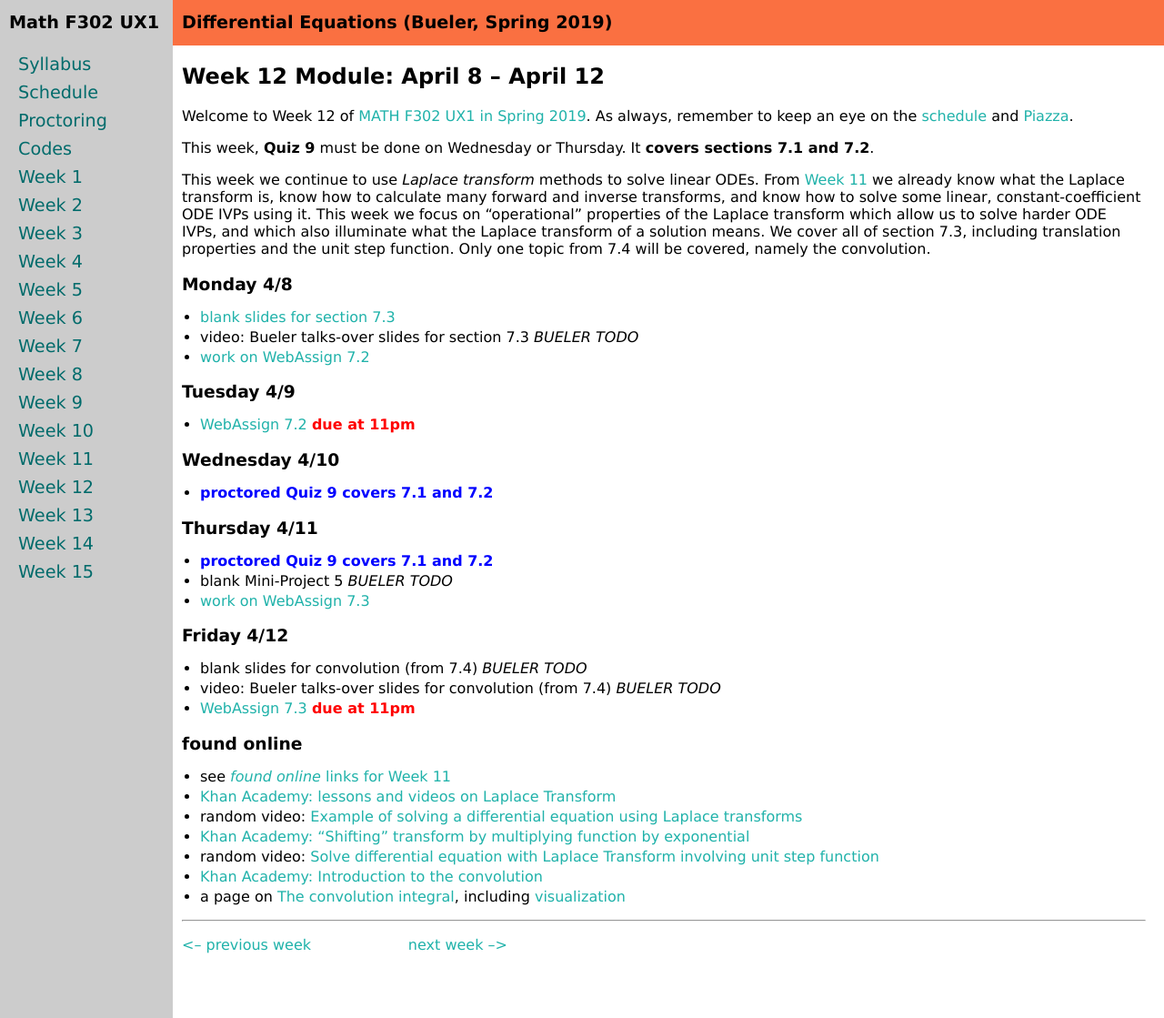
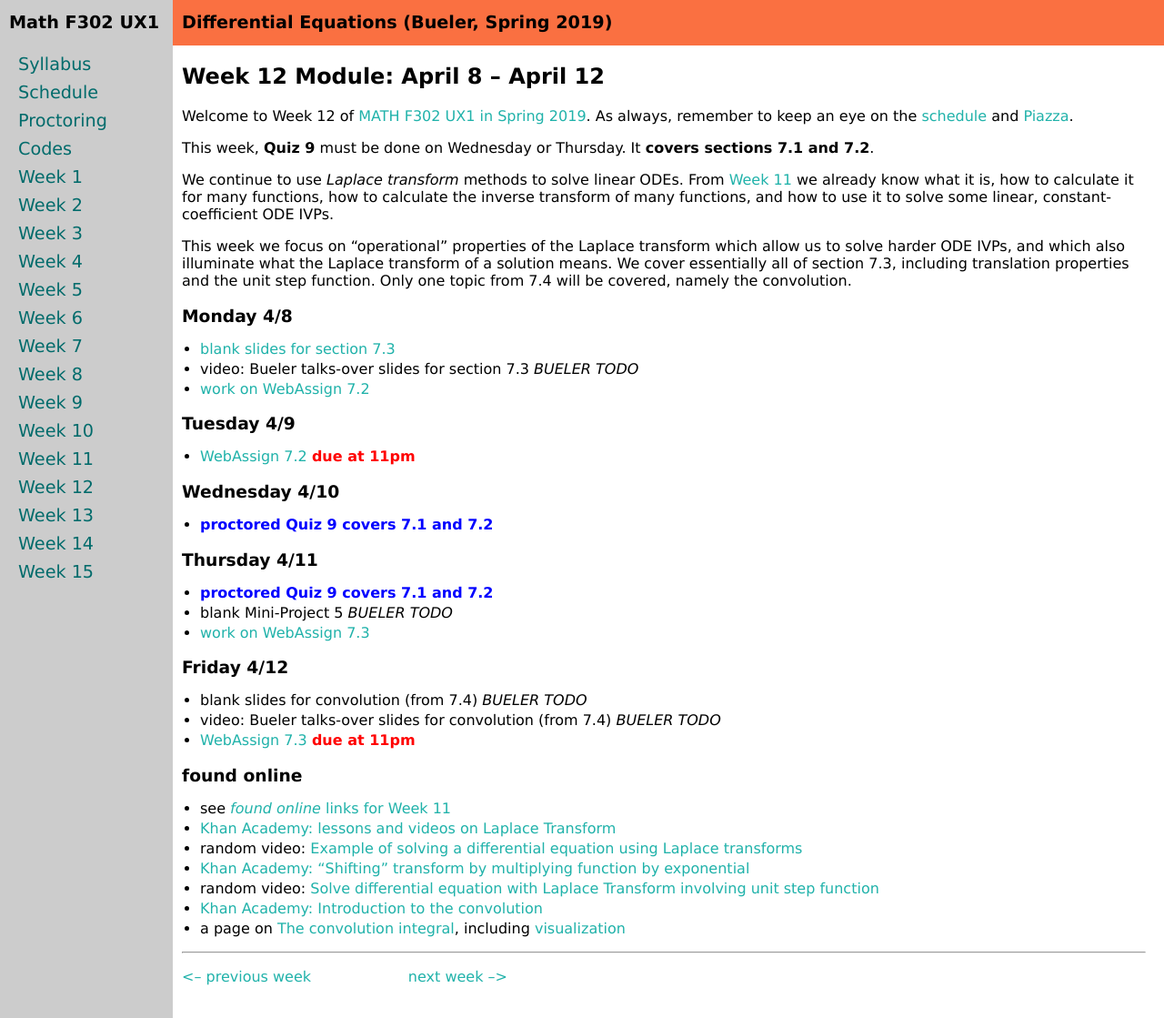
Before and after one commit to bueler/math302, a Jekyll site: the page built from week12.md, in a window 1280 px wide and 1119 px high. Shown: the whole window at 91% size. Built offline with Jekyll 4.4.1, drawn with Linux system fonts in a browser that asks for light colours.

Commit message:
minor wording update

```diff
--- a/week12.md
+++ b/week12.md
@@ -9,7 +9,9 @@ Welcome to Week 12 of [MATH F302 UX1 in Spring 2019](index.html).  As always, re
 
 This week, **Quiz 9** must be done on Wednesday or Thursday.  It **covers sections 7.1 and 7.2**.
 
-This week we continue to use _Laplace transform_ methods to solve linear ODEs.  From [Week 11](week11) we already know what the Laplace transform is, know how to calculate many forward and inverse transforms, and know how to solve some linear, constant-coefficient ODE IVPs using it.  This week we focus on "operational" properties of the Laplace transform which allow us to solve harder ODE IVPs, and which also illuminate what the Laplace transform of a solution means.  We cover all of section 7.3, including translation properties and the unit step function.  Only one topic from 7.4 will be covered, namely the convolution.
+We continue to use _Laplace transform_ methods to solve linear ODEs.  From [Week 11](week11) we already know what it is, how to calculate it for many functions, how to calculate the inverse transform of many functions, and how to use it to solve some linear, constant-coefficient ODE IVPs.
+
+This week we focus on "operational" properties of the Laplace transform which allow us to solve harder ODE IVPs, and which also illuminate what the Laplace transform of a solution means.  We cover essentially all of section 7.3, including translation properties and the unit step function.  Only one topic from 7.4 will be covered, namely the convolution.
 
 ### Monday 4/8
 * [blank slides for section 7.3](assets/slides/7-3.pdf)
```
